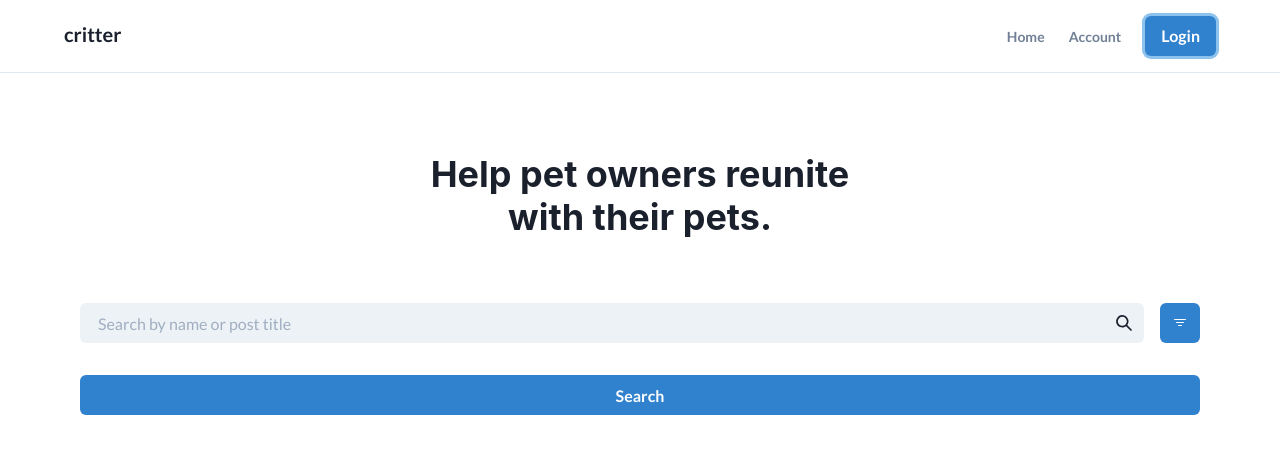
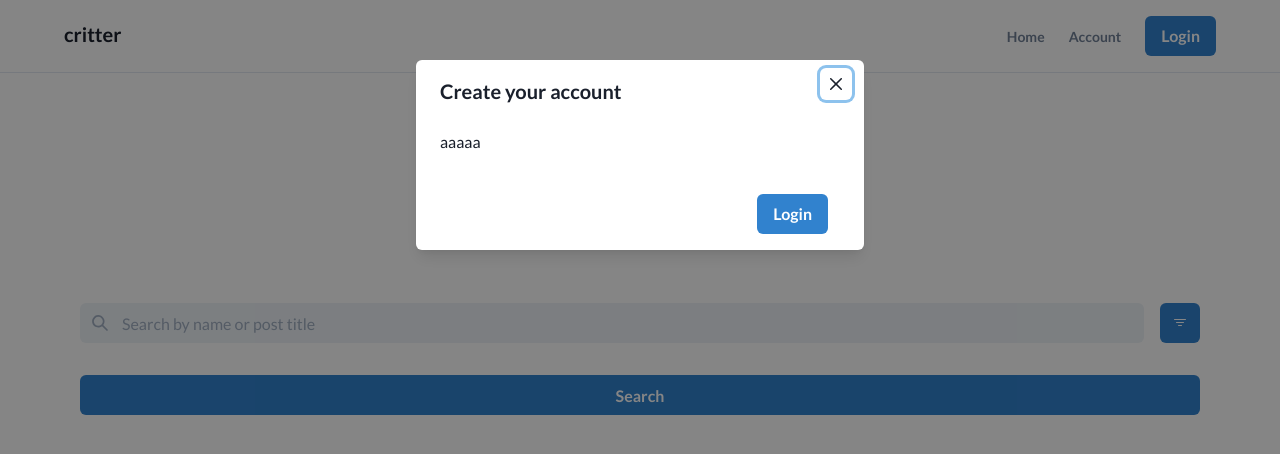
Before and after one commit to Uvacoder/critters, a Next.js app: page / in a window 1280 px wide. Both pictures are taken after a click on the button "Login". Shown: the top 454 px of the page. Built offline with nearby package versions, Linux system fonts and the light colour scheme; no server answers.

Commit message:
i did a lot of stuff in this commit

```diff
--- /dev/null
+++ b/components/Elements/Auth/Auth.tsx
@@ -0,0 +1,34 @@
+import {
+  Modal,
+  ModalOverlay,
+  ModalContent,
+  ModalHeader,
+  ModalFooter,
+  ModalBody,
+  ModalCloseButton,
+  Button,
+  useDisclosure,
+} from "@chakra-ui/react";
+
+type Props = {
+  isOpen: boolean;
+  onClose: () => void;
+};
+
+export const Auth = ({ isOpen, onClose }: Props) => {
+  return (
+    <Modal isOpen={isOpen} onClose={onClose}>
+      <ModalOverlay />
+      <ModalContent>
+        <ModalHeader>Create your account</ModalHeader>
+        <ModalCloseButton />
+        <ModalBody pb={6}>aaaaa</ModalBody>
+        <ModalFooter>
+          <Button colorScheme="blue" mr={3}>
+            Login
+          </Button>
+        </ModalFooter>
+      </ModalContent>
+    </Modal>
+  );
+};
--- /dev/null
+++ b/components/Elements/Auth/index.ts
@@ -0,0 +1 @@
+export * from "./Auth";
--- a/components/Elements/SearchFilter/SearchFilter.tsx
+++ b/components/Elements/SearchFilter/SearchFilter.tsx
@@ -5,7 +5,7 @@ import {
   FormLabel,
   InputGroup,
   Input,
-  InputRightElement,
+  InputLeftElement,
   Select,
   Button,
   Text,
@@ -32,7 +32,7 @@ export const SearchFilter = () => {
                 variant="filled"
                 type="search"
               />
-              <InputRightElement children={<SearchIcon />} />
+              <InputLeftElement children={<SearchIcon color="gray.400" />} />
             </InputGroup>
           </FormControl>
           <IconButton
@@ -73,18 +73,8 @@ export const SearchFilter = () => {
                 </Select>
               </FormControl>
               <FormControl id="dateStart">
-                <FormLabel>Date missing start</FormLabel>
+                <FormLabel>Missing since</FormLabel>
                 <Input type="date" variant="filled" />
-              </FormControl>
-              <FormControl id="dateEnd">
-                <FormLabel>Date missing end</FormLabel>
-                <Input
-                  tabIndex={-1}
-                  type="date"
-                  variant="filled"
-                  disabled
-                  value={new Date().toISOString().substring(0, 10)}
-                />
               </FormControl>
             </Flex>
           </Box>
--- a/components/Elements/index.ts
+++ b/components/Elements/index.ts
@@ -1 +1,3 @@
 export * from "./SearchFilter";
+export * from "./NavLink";
+export * from "./Auth";
--- a/components/Layout/MainLayout.tsx
+++ b/components/Layout/MainLayout.tsx
@@ -1,10 +1,12 @@
-import { Box } from "@chakra-ui/react";
+import { Box, useDisclosure } from "@chakra-ui/react";
+import { Auth } from "components/Elements";
 import Head from "next/head";
-import React from "react";
+import { ReactNode } from "react";
+import { Navbar } from "./Navbar";
 
 type Props = {
   title: string;
-  children: React.ReactNode;
+  children: ReactNode;
 };
 
 export const MainLayout = ({ title, children }: Props) => {
@@ -17,6 +19,7 @@ export const MainLayout = ({ title, children }: Props) => {
           content="minimum-scale=1, initial-scale=1, width=device-width"
         />
       </Head>
+      <Navbar />
       <Box
         as="main"
         id="main-content"
--- a/components/Layout/Navbar.tsx
+++ b/components/Layout/Navbar.tsx
@@ -1,14 +1,16 @@
-import { NavLink } from "components/common";
+import { Auth, NavLink } from "components/Elements";
 import {
   Box,
   Button,
   ListItem,
   UnorderedList,
   Link as ChakraLink,
+  useDisclosure,
 } from "@chakra-ui/react";
 import Link from "next/link";
 
 export const Navbar = () => {
+  const { isOpen, onClose, onOpen } = useDisclosure();
   return (
     <Box
       as="header"
@@ -52,10 +54,13 @@ export const Navbar = () => {
             <NavLink to="/account">Account</NavLink>
           </ListItem>
           <ListItem>
-            <Button colorScheme="blue">Login</Button>
+            <Button colorScheme="blue" onClick={onOpen}>
+              Login
+            </Button>
           </ListItem>
         </UnorderedList>
       </Box>
+      <Auth isOpen={isOpen} onClose={onClose} />
     </Box>
   );
 };
--- a/components/common/NavLink/index.ts
+++ /dev/null
@@ -1 +0,0 @@
-export * from "./NavLink";
--- a/pages/_app.tsx
+++ b/pages/_app.tsx
@@ -8,7 +8,6 @@ function MyApp({ Component, pageProps: { session, ...pageProps } }: AppProps) {
   return (
     <SessionProvider session={session}>
       <ChakraProvider>
-        <Navbar />
         <Component {...pageProps} />
       </ChakraProvider>
     </SessionProvider>
```
Also changed, not shown: components/Elements/NavLink/NavLink.tsx (renamed from components/common/NavLink/NavLink.tsx), components/Elements/NavLink/index.ts (renamed from components/common/index.ts).
